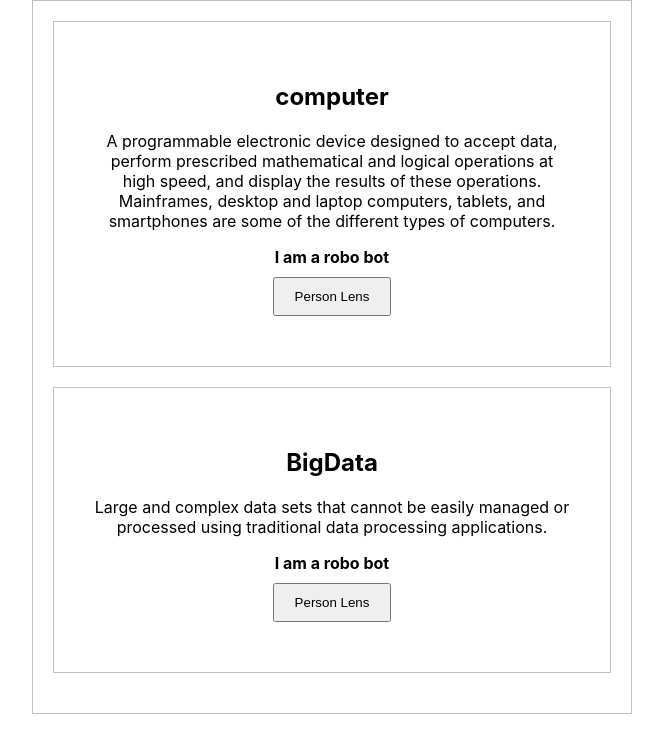
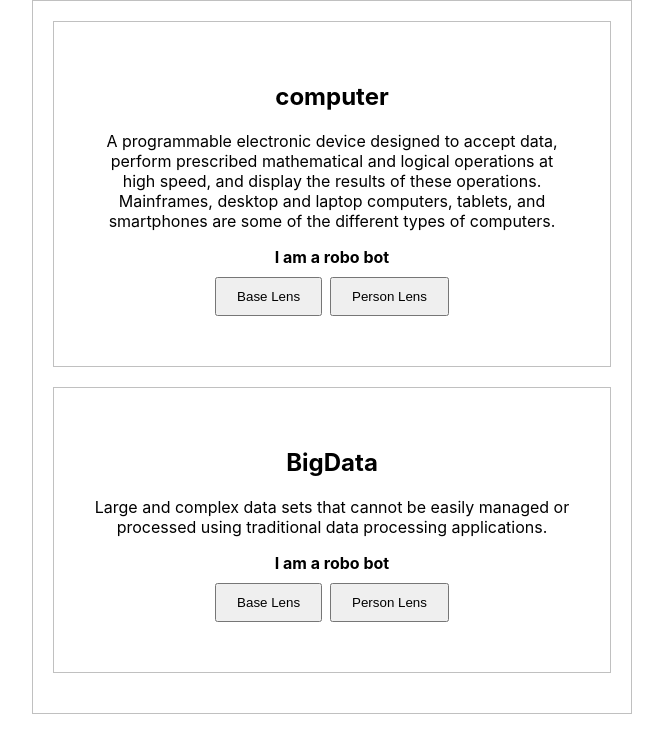
Before and after one commit to tripdragon/wordywordmenu, a React (Create React App) app: page / in a window 1280 px wide. Shown: the top 752 px of the page, without its empty margins (308-971 px from the left). Built offline with nearby package versions, Linux system fonts and the light colour scheme.

Commit message:
base button

```diff
--- a/src/definitionCard.js
+++ b/src/definitionCard.js
@@ -39,6 +39,7 @@ export function DefinitionCard({title}){
 
       // <h2>{ksjdnflsd === "owowo" ?msdknf:sdknfds}</h2>
     */}
+    <button className="buuuton" id="mmm" onClick={()=>changePersona(Personas.set.base)} >Base Lens</button>
     <button className="buuuton" id="mmm" onClick={()=>changePersona(Personas.set.person)} >Person Lens</button>
     </>
   )
--- a/src/fish.css
+++ b/src/fish.css
@@ -4,5 +4,5 @@
   }
   .buuuton{
     padding:10px 20px;
-    margin: 10px 0;
+    margin: 10px 4px;
   }
```
Also changed, not shown: 11 other files (tests, documents, lock files or other folders).
